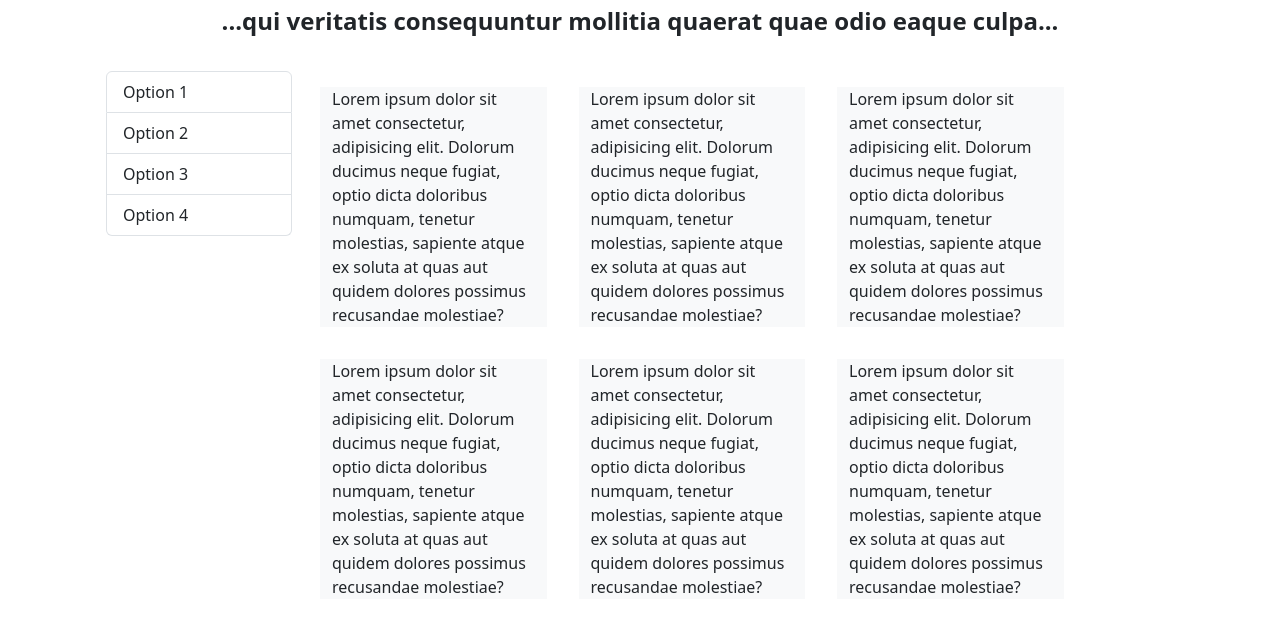
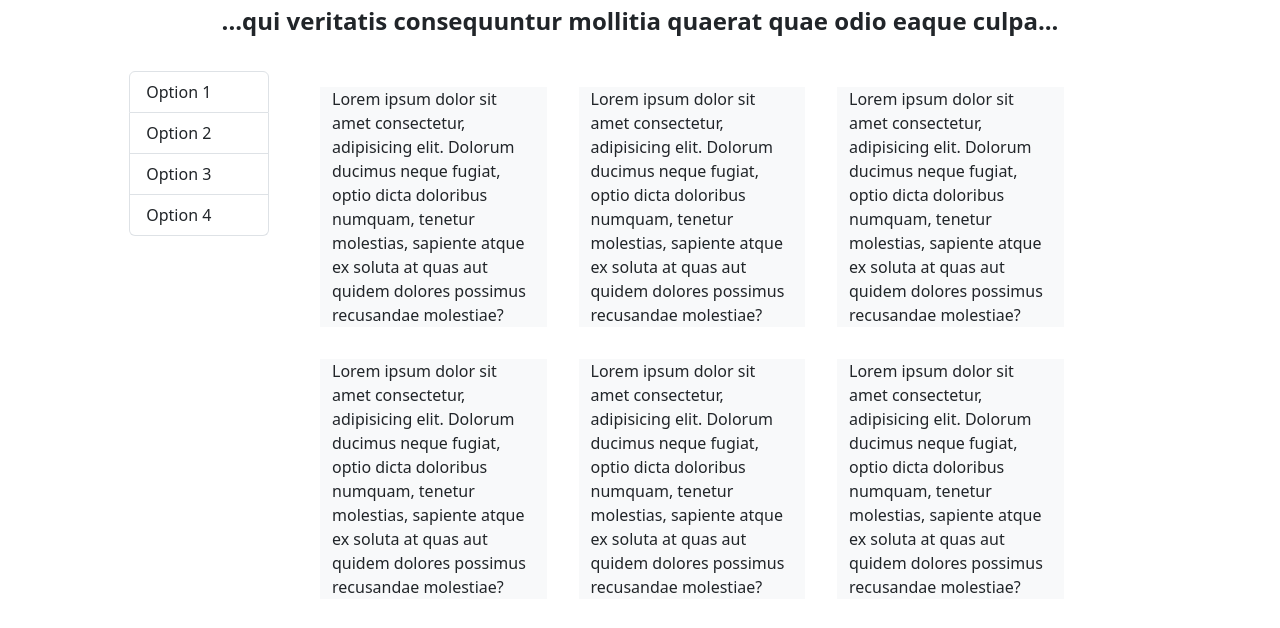
Before and after one commit to ghm7/Actividad-14.1, a plain HTML site: page index.html in a window 1280 px wide. Shown: the part 109-737 px from the top of the page. Drawn offline with Linux system fonts and the light colour scheme.

Commit message:
Fix size of Options

```diff
--- a/index.html
+++ b/index.html
@@ -107,7 +107,8 @@
               class="collapse ms-4 me-4 d-lg-block col-lg-2"
               id="aside-options"
             >
-              <div class="list-group">
+              <div class="d-flex justify-content-center">
+                <div class="list-group w-75">
                   <a
                     href="#"
                     class="list-group-item list-group-item-action"
@@ -124,6 +125,7 @@
                   <a href="#" class="list-group-item list-group-item-action">
                     Option 4
                   </a>
+                </div>
               </div>
             </aside>
 
```
Lines whose indentation alone changed are shown as unchanged.
